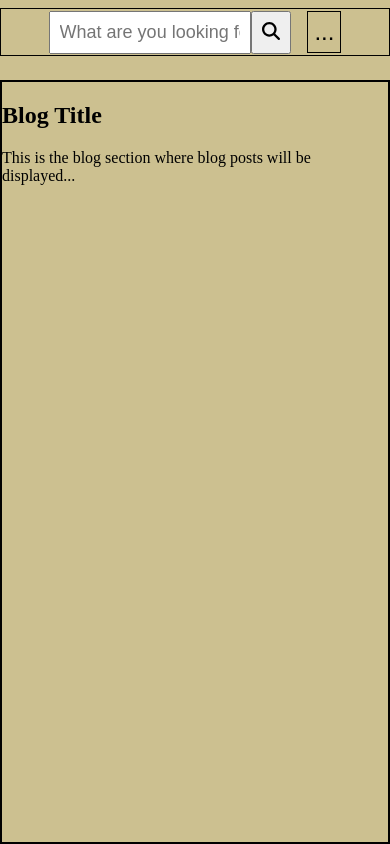
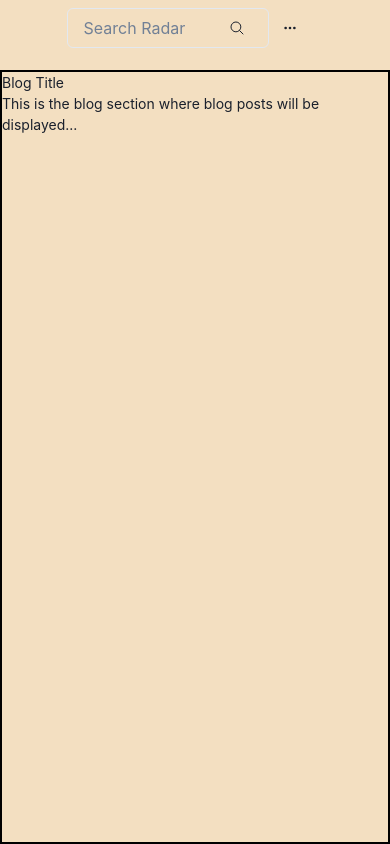
Before and after one commit to Martin19999/Radar, a React (Create React App) app in the folder app/: page / in a window 390 px wide. Built offline with nearby package versions, Linux system fonts and the light colour scheme; no server answers.

Commit message:
incorporate Chakra UI for: Banner

```diff
--- a/app/package.json
+++ b/app/package.json
@@ -4,6 +4,10 @@
   "proxy": "http://localhost:5000",
   "private": true,
   "dependencies": {
+    "@chakra-ui/icons": "^2.1.1",
+    "@chakra-ui/react": "^2.8.2",
+    "@emotion/react": "^11.11.4",
+    "@emotion/styled": "^11.11.5",
     "@fortawesome/fontawesome-svg-core": "^6.5.0",
     "@fortawesome/free-regular-svg-icons": "^6.5.1",
     "@fortawesome/free-solid-svg-icons": "^6.5.0",
@@ -13,8 +17,10 @@
     "@testing-library/user-event": "^13.5.0",
     "axios": "^1.6.2",
     "firebase": "^10.11.1",
+    "framer-motion": "^11.1.9",
     "react": "^18.2.0",
     "react-dom": "^18.2.0",
+    "react-icons": "^5.2.1",
     "react-router-dom": "^6.19.0",
     "react-scripts": "5.0.1",
     "web-vitals": "^2.1.4"
--- a/app/src/components/Banner/Menu.js
+++ b/app/src/components/Banner/Menu.js
@@ -11,6 +11,22 @@ import { signOut } from 'firebase/auth';
 import { useAuth } from '../../context/authContext';
 import { auth } from '../../firebase';
 
+import { Link, IconButton, Button } from '@chakra-ui/react'
+import { ExternalLinkIcon } from '@chakra-ui/icons'
+import { BsThreeDots } from "react-icons/bs";
+import { MdAdd } from "react-icons/md";
+
+import { useMediaQuery } from "@chakra-ui/react";
+import {
+  Menu,
+  MenuButton,
+  MenuList,
+  MenuItem,
+  MenuItemOption,
+  MenuGroup,
+  MenuOptionGroup,
+  MenuDivider,
+} from '@chakra-ui/react'
 
 
 
@@ -20,11 +36,8 @@ const Auth = () => {
 	const path = location.pathname;
 	const { currentUser, userDetails } = useAuth();
 
-	const [isHovering, setIsHovering] = useState(false);
-  const handleMouseEnter = () => setIsHovering(true);
-  const handleMouseLeave = () => setIsHovering(false);
 
-	const [menuOpen, setMenuOpen] = useState(window.innerWidth > 768);
+	const [isWideEnough] = useMediaQuery("(min-width: 768px)");
 
 	const logOut = () => {
 		signOut(auth).then(() => {
@@ -34,74 +47,53 @@ const Auth = () => {
 		})
 	}
 
-	useEffect(() => {
-    if (!currentUser) {
-      setIsHovering(false);
-    }
-  }, [currentUser]);
-
-	useEffect(() => {
-    const handleResize = () => {
-      // Automatically open the menu if the window width is greater than 900px
-      if (window.innerWidth > 768) {
-        setMenuOpen(true);
-      } else {
-        setMenuOpen(false);
-      }
-    };
-
-    // Add resize listener
-    window.addEventListener('resize', handleResize);
-
-    // Clean up the event listener on component unmount
-    return () => {
-      window.removeEventListener('resize', handleResize);
-    };
-  }, []);
-
-	const toggleMenu = () => {
-    if (window.innerWidth <= 768) {
-      setMenuOpen(!menuOpen);
-    }
-  };
+	return(
 
 
-	return(
 		<div className={(path === '/signup' || path === '/login') ? 'do-not-display' : 'menu'}>
 			{ !currentUser &&
 				<>
-					<button className={(path === '/signup' || path === '/login') ? 'hidden' : 'three-dots-button'} onClick={toggleMenu}>...</button>
-					<div className='three-dots-dropdown-content'>
-					{ menuOpen &&
-						<>
-							{ !currentUser && <button onClick={() => navigate('/signup')} className={(path === '/signup' || path === '/login') ? 'hidden' : 'signup-button'}>Sign Up</button> }
-							{ !currentUser && <button onClick={() => navigate('/login')} className={(path === '/signup' || path === '/login') ? 'hidden' : 'login-button'}>Log In</button> }
-						</>
+					{!isWideEnough ?
+						<Menu>
+							<MenuButton className={(path === '/signup' || path === '/login') ? 'hidden' : 'three-dots-button'}
+												as={IconButton}
+												icon={<BsThreeDots />}
+												fontSize={["sm", "md"]}
+												variant="unstyled"/>
+							<MenuList>
+								<MenuItem as='a' href='/signup'>Sign Up</MenuItem>
+								<MenuItem as='a' href='/login'>Log In</MenuItem>
+							</MenuList>
+						</Menu> :
 
+						<div className='three-dots-dropdown-content'>
+							<Link href='/signup' className={(path === '/signup' || path === '/login') ? 'hidden' : 'signup-button'}>Sign Up</Link>
+							<Link href='/login' className={(path === '/signup' || path === '/login') ? 'hidden' : 'login-button'}>Log In</Link>
+						</div>
 					}
-
-					</div>
 				</>
 			}
 
 			{ currentUser &&
 				<div className='post-n-setting-buttons'>
-					<button>+</button>
-					<button className='setting-button'
-						onMouseEnter={handleMouseEnter} onMouseLeave={handleMouseLeave}
-						style={{backgroundImage: `url(${userDetails.photoURL || "/profile.jpg"})`}}></button>
+					{ isWideEnough ? <Button id='post-button' leftIcon={<MdAdd />} variant='solid' fontSize={["sm", "md"]}>Post</Button> :
+													<Button id='post-button' as={IconButton} icon={<MdAdd />} fontSize={["sm", "md"]} variant='unstyled'/> }
+					<Menu>
+						<MenuButton className='setting-button' as={Button} backgroundImage={`url(${userDetails.photoURL || "/profile.jpg"})`} backgroundSize='cover'
+												_hover={{
+													filter: 'none', // Removes any filters that might be causing blur
+												}}
+												_active={{
+													filter: 'none', // Removes any filters that might be causing blur
+												}}/>
+						<MenuList>
+							<MenuItem as='a' href={`/userdetail/${currentUser.uid}`}>User Profile</MenuItem>
+							<MenuItem as='a' href='/settings/account'>Settings</MenuItem>
+							<MenuItem onClick={() => logOut()}>Log Out</MenuItem>
+						</MenuList>
+					</Menu>
 				</div>
 			}
-			{ isHovering && (
-					<div className="dropdown-content" onMouseEnter={handleMouseEnter} onMouseLeave={handleMouseLeave}>
-						<button onClick={() => navigate(`/userdetail/${currentUser.uid}`)}>User Profile</button>
-						<button onClick={() => navigate("/settings/account")}>Settings</button>
-						<button onClick={() => logOut()}>Log Out</button>
-					</div>
-				)
-
-			}
-
 		</div>
 	)
 
--- a/app/src/components/Banner/Search.js
+++ b/app/src/components/Banner/Search.js
@@ -10,6 +10,12 @@ import { useState, useEffect } from "react";
 import { useNavigate } from "react-router-dom";
 import { FontAwesomeIcon } from "@fortawesome/react-fontawesome";
 import { faSearch } from "@fortawesome/free-solid-svg-icons";
+
+import { Input, InputGroup, InputRightElement } from '@chakra-ui/react';
+import { Link, IconButton } from '@chakra-ui/react';
+import { IoSearchOutline } from "react-icons/io5";
+
+
 
 
 const Search = () => {
@@ -64,16 +70,18 @@ const Search = () => {
 
   return (
     <form onSubmit={handleFormSubmit} className="search-form">
-        <input
-          id="searchField"
-          type="text"
-          placeholder="What are you looking for?"
-          value={input || ""}
-          onChange={(e) => setInput(e.target.value)}
-        />
-        <button type="submit">
-          <FontAwesomeIcon icon={faSearch} />
-        </button>
+        <InputGroup>
+          <Input id="searchField"
+                  type="text"
+                  placeholder="Search Radar"
+                  value={input || ""}
+                  onChange={(e) => setInput(e.target.value)}/>
+
+          <InputRightElement>
+            <IconButton type="submit" aria-label='Search database' icon={<IoSearchOutline />} variant="unstyled" />
+          </InputRightElement>
+        </InputGroup>
+
 
 
 
--- a/app/src/index.js
+++ b/app/src/index.js
@@ -3,14 +3,19 @@ import ReactDOM from 'react-dom/client';
 import App from './App';
 import reportWebVitals from './reportWebVitals';
 import { AuthProvider } from './context/authContext';
+import { ChakraProvider } from '@chakra-ui/react';
+import theme from './theme';
+
 
 const root = ReactDOM.createRoot(document.getElementById('root'));
 
 root.render(
   <React.StrictMode>
-    <AuthProvider>
-      <App />
-    </AuthProvider>
+    <ChakraProvider theme={theme}>
+      <AuthProvider>
+        <App />
+      </AuthProvider>
+    </ChakraProvider>
   </React.StrictMode>
 );
 
--- a/app/src/styles/common.css
+++ b/app/src/styles/common.css
@@ -1,9 +1,5 @@
 * {
 	box-sizing: border-box;
-}
-
-html {
-	background-color: #ccc090;
 }
 
 body {
@@ -14,6 +10,7 @@ body {
 	min-width: 360px;
 }
 
+/* when new users are created */
 .fresh-user-popup {
 	position: absolute;
 	z-index: 100;
@@ -43,21 +40,21 @@ body {
 	margin-top: auto;
 }
 
+/* header */
 header {
 	display: flex;
 	align-items: center;
 	justify-content: space-between;
-	padding: 0 5em;
+	padding: 0.5em 5em;
 	position: fixed;
-	height: 3em;
-	top: 0.5em;
+	height: 4em;
+	top: 0;
 	left: 0;
 	right: 0;
 	min-width: 360px;
-	border: 1px black;
-	border-style: solid;
 }
 
+/* banner */
 .logo-n-search-container {
 	display: flex;
 	flex-direction: row;
@@ -65,22 +62,10 @@ header {
 }
 
 #logo {
+	min-height: 2.5em;
 	max-height: 100%;
 	padding-right: 2em;
 
-}
-
-/* search bar */
-.search-form input+button {
-	padding: 0.5em;
-	font-size: large;
-}
-
-#searchField {
-	padding: 0.5em 0.5em;
-	text-align: center;
-	font-size: large;
-	width: clamp(200px, 45vw, 1000px);
 }
 
 .search-form {
@@ -97,100 +82,45 @@ header {
 }
 
 .menu {
-	height: 90%;
-	border: 1px black;
-	border-style: solid;
 	position: relative;
 	display: inline;
 	white-space: nowrap;
 	/* ???? */
 }
 
-
+/* three dots for "login, sign up" buttons are not shown when width is big */
 
 .three-dots-dropdown-content {
-	color: white;
+	display: flex;
 	width: 10em;
-	height: 100%;
-	padding: 0;
-	overflow: hidden;
-	border: none;
-	position: relative;
+}
+
+.three-dots-dropdown-content a {
+	width: 100%;
 }
 
 
-
-.dropdown-content {
-	position: absolute;
-	right: 0;
+/* when signed in */
+.post-n-setting-buttons {
 	display: flex;
-	flex-direction: column;
-	/* box-shadow: 0 8px 16px rgba(0, 0, 0, 0.2); */
-	z-index: 1;
+	flex-direction: row;
 }
 
-.dropdown-content button {
-	height: 3em;
-	width: 10em;
-	border: none;
+#post-button {
+	display: flex;
+	align-items: center;
+	justify-content: center;
+	margin-right: 1em;
 }
 
-.menu button:hover {
-	background-color: green;
+.setting-button:hover {
+	border: 2px black;
+	border-style: solid;
 
-	/* box-shadow: 0 8px 16px rgba(0, 0, 0, 0.2); */
-
+	filter: none;
 }
 
-.menu .signup-button,
-.menu .login-button {
-	background-color: #ccc090;
-	color: black;
-	border: none;
-	text-decoration: underline;
-}
-
-/* three dots for "login, sign up" buttons are not shown when width is big */
-.three-dots-button {
-	display: none;
-	/* Hide the menu button by default */
-	background: none;
-	border: none;
-	font-size: 24px;
-	/* Larger click area for accessibility */
-	cursor: pointer;
-}
-
-.three-dots-dropdown-content {
-	display: flex;
-}
-
-.three-dots-dropdown-content button {
-	display: block;
-	/* Each button on a new line for the dropdown */
-	width: 100%;
-}
-
-.post-n-setting-buttons {
-	height: 100%;
-	display: flex;
-
-}
-
-
-.post-n-setting-buttons button {
-	height: 100%;
-	aspect-ratio: 1 / 1;
-}
-
-.setting-button {
-	/* width: 4em; */
-	background-size: cover;
-	background-repeat: no-repeat;
-	margin-left: 1em;
-
-}
-
+/* content for home page */
 .content {
 	margin-top: 5em;
 	height: calc(100vh - 5em);
@@ -221,57 +151,33 @@ header {
 
 @media (max-width: 768px) {
 	header {
-		padding: 0 1em;
-		position: fixed;
-		top: 0.5em;
+
 		justify-content: center;
+	}
+
+	.logo-n-search-container {
+		margin-right: 1em;
 	}
 
 	#logo {
 		display: none;
 	}
 
-	.logo-n-search-container {
-		margin-right: 1em;
+	#searchField {
+		width: clamp(100px, 50vw, 400px);
 	}
 
 	.menu {
 		padding-left: 0em;
 		flex-wrap: nowrap;
 	}
-
-	.three-dots-button {
-		display: block;
-		height: 100%;
-	}
-
-	.three-dots-dropdown-content {
-		position: absolute;
-		right: 0;
-		height: 7em;
-		display: flex;
-		flex-direction: column;
-		z-index: 1;
-	}
-
-	.three-dots-dropdown-content .signup-button,
-	.three-dots-dropdown-content .login-button {
-		/* display: none; */
-		height: 3em;
-	}
-
-	#searchField {
-		width: clamp(100px, 50vw, 400px);
-	}
-
 }
 
 @media (max-width: 540px) {
 	header {
-		padding: 0;
+		padding-left: 0;
+		padding-right: 0;
 	}
-
-
 
 	#searchField {
 		width: clamp(100px, 52vw, 280px);
@@ -279,7 +185,7 @@ header {
 }
 
 
-
+/* general */
 .hidden {
 	visibility: hidden;
 }
--- /dev/null
+++ b/app/src/theme.js
@@ -0,0 +1,23 @@
+import { extendTheme } from "@chakra-ui/react";
+
+const theme = extendTheme({
+  styles: {
+    global: {
+      body: {
+        bg: "#f3dfc1",
+      },
+      html: {
+        bg: "#f3dfc1",
+      },
+      "h1, h2, h3, h4, h5, h6, p, a, span, div, input": {
+        fontSize: ["sm","md"], // Responsive font sizes
+      },
+    },
+  },
+
+  colors: {
+    black: "#000000", // Set black color
+  },
+});
+
+export default theme;
```
Also changed, not shown: 1 other file (tests, documents, lock files or other folders).
